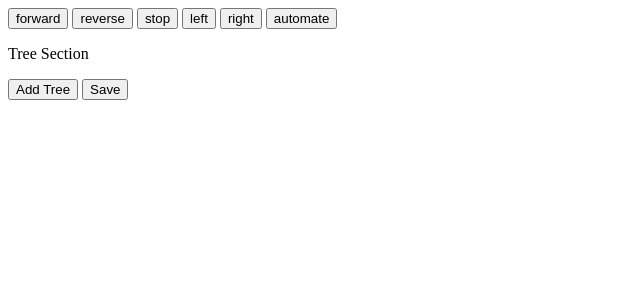
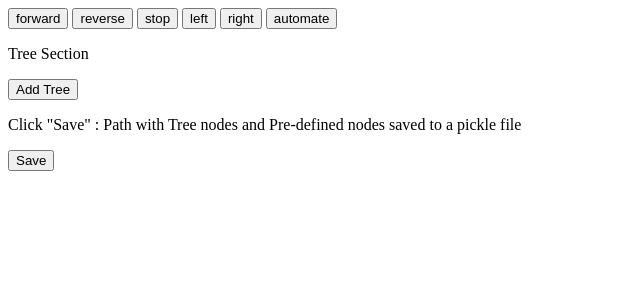
Before and after one commit to Blake2912/Vahini-2.0, a Flask app: page / in a window 1280 px wide. Shown: the top 300 px of the page, without its empty margins (0-640 px from the left). Run offline with Flask 2, Linux system fonts and the light colour scheme; some libraries are stand-ins or nearby versions.

Commit message:
update 5 files

```diff
--- a/templates/render.html
+++ b/templates/render.html
@@ -92,6 +92,10 @@
       <form>
         <p>Tree Section</p>
         <a href=# id=add_tree><button class='btn btn-default'>Add Tree</button></a>
+
+     <!-- Click "Save" : Path with Tree nodes and Pre-defined nodes saved to a pickle file -->
+        <p>Click "Save" : Path with Tree nodes and Pre-defined nodes saved to a pickle file </p>
+
         <a href=# id=save><button class='btn btn-default'>Save</button></a>
       </form>
     </div>
```
